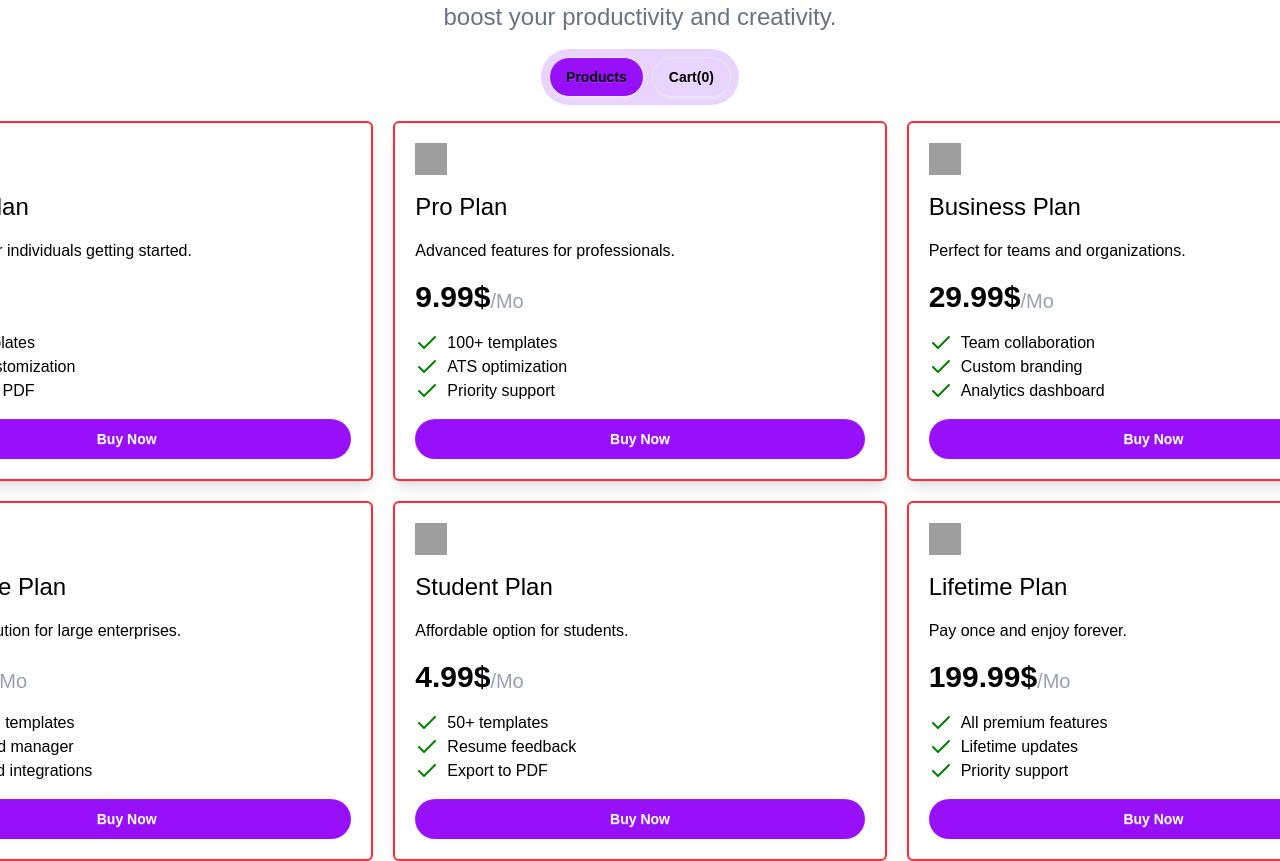
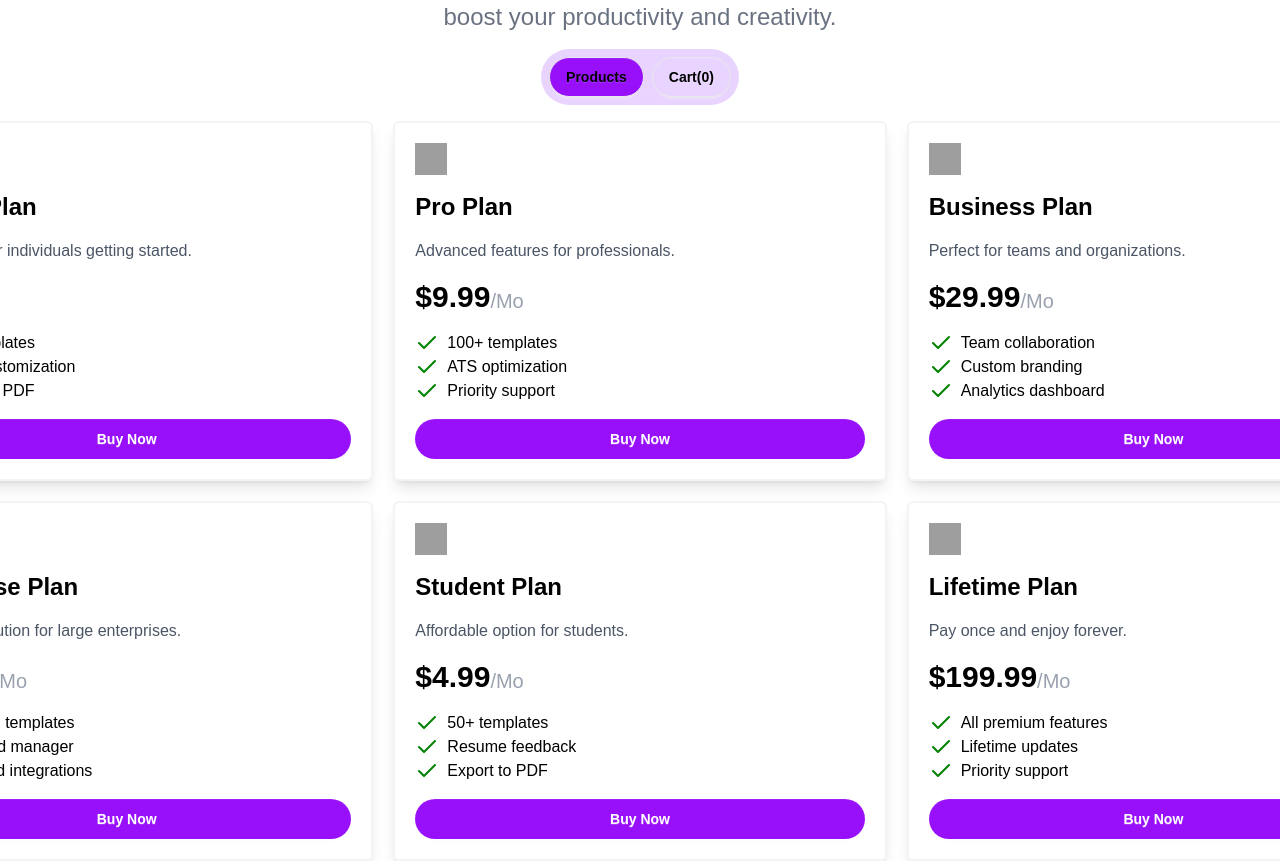
Before and after one commit to zunaed0314/B13-A06, a React (Vite) app: page / in a window 1280 px wide. Shown: the part 1362-2223 px from the top of the page. Built offline with nearby package versions, Linux system fonts and the light colour scheme; grey boxes are pictures that could not be loaded.

Commit message:
remove works perfectly

```diff
--- a/src/App.jsx
+++ b/src/App.jsx
@@ -39,6 +39,7 @@ function App() {
       removeFromCart={removeFromCart}
       dataPromise={dataPromise}
       getCard={getCard}
+      cartItems = {card}
       />
     </div>
   )
--- a/src/Components/Buycards/BuyCards.jsx
+++ b/src/Components/Buycards/BuyCards.jsx
@@ -2,7 +2,7 @@ import React, { use, useState } from 'react';
 import Cards from './Cards';
 import Cart from './Cart';
 
-const BuyCards = ({ addCard, removeFromCart, dataPromise, getCard }) => {
+const BuyCards = ({ addCard, removeFromCart, dataPromise, getCard, cartItems }) => {
     const [cardCount, setcardCount] = useState(0);
     const [showProducts, setShowProducts] = useState(true);
     const [allCards, setAllCards] = useState([]);
@@ -51,7 +51,8 @@ const BuyCards = ({ addCard, removeFromCart, dataPromise, getCard }) => {
                             product={product}
                             addCard={addCard}
                             removeFromCart={removeFromCart}
-                            updateCardCount={updateCardCount} />
+                            updateCardCount={updateCardCount}
+                            cartItems={cartItems} />
                     ))}
                 </div>
 
--- a/src/Components/Buycards/Cards.jsx
+++ b/src/Components/Buycards/Cards.jsx
@@ -1,41 +1,51 @@
 import { Check } from 'lucide-react';
 import React, { useState } from 'react';
 
-const Cards = ({ product, addCard, removeFromCart, updateCardCount }) => {
+const Cards = ({ product, addCard, removeFromCart, updateCardCount, cartItems }) => {
+    const isProductInCart = cartItems.some(item => item.id === product.id);
+    const [buy, setBuy] = useState(isProductInCart);
 
-    const [buy, setBuy] = useState(false);
+
+    if (isProductInCart !== buy) {
+        setBuy(isProductInCart);
+    }
 
     const handleBuy = (status) => {
-        setBuy(status);
-        if(status){
+        if (status) {
             addCard(product);
             updateCardCount(prevCount => prevCount + 1);
-        }
-        else{
+            setBuy(true);
+        } else {
+            removeFromCart(product.id);
             updateCardCount(prevCount => prevCount - 1);
-            removeFromCart(product.id);
+            setBuy(false);
         }
     }
 
     const features = product.features;
+
     return (
-        <div className='flex flex-col gap-4 p-5 rounded-md shadow-lg border-2 border-red-500 bg-white'>
-            <img src={product.icon} alt={product.name} className='w-8 h-8'></img>
-            <p className='text-2xl text-black'>{product.name}</p>
-            <p className='text-black'>{product.description}</p>
-            <p className='text-3xl text-black font-bold flex'>{product.price}$ <span className='text-gray-400 text-xl flex items-end font-normal'>/Mo</span></p>
+        <div className='flex flex-col gap-4 p-5 rounded-md shadow-lg border-2 border-gray-100 bg-white'>
+            <img src={product.icon} alt={product.name} className='w-8 h-8' />
+            <p className='text-2xl text-black font-bold'>{product.name}</p>
+            <p className='text-gray-600'>{product.description}</p>
+            <p className='text-3xl text-black font-bold flex'>
+                ${product.price}
+                <span className='text-gray-400 text-xl flex items-end font-normal'>/Mo</span>
+            </p>
             <ul>
-                {
-                    features.map((feature,index) => <li className='flex text-black' key={index}><Check color='green' className='mr-2'/> {feature}</li>)
-                }
+                {features.map((feature, index) => (
+                    <li className='flex text-black' key={index}>
+                        <Check color='green' className='mr-2' /> {feature}
+                    </li>
+                ))}
             </ul>
-            <button className={`btn rounded-full text-white duration-300 ${buy ? 'bg-green-400' : 'bg-purple-600'} border-none`}
-                onClick={() => {handleBuy(!buy)}}>
-                {
-                    buy ? <><Check /> Added to Cart</> : 'Buy Now'
-                }
+            <button
+                className={`btn rounded-full text-white duration-300 ${buy ? 'bg-green-400' : 'bg-purple-600'} border-none cursor-pointer`}
+                onClick={() => handleBuy(!buy)}
+            >
+                {buy ? <><Check /> Added to Cart</> : 'Buy Now'}
             </button>
-
         </div>
     );
 };
--- a/src/Components/Hero/Hero.jsx
+++ b/src/Components/Hero/Hero.jsx
@@ -1,7 +1,7 @@
 import { Play } from 'lucide-react';
 import React from 'react';
 import { ToastContainer, toast } from 'react-toastify';
-import 'react-toastify/dist/ReactToastify.css'; // Add this import
+import 'react-toastify/dist/ReactToastify.css';
 
 const Hero = () => {
 
@@ -37,7 +37,7 @@ const Hero = () => {
                 <ToastContainer
                     progressStyle={{
                         background: "#22c55e",
-                        backgroundImage: "none"  // This removes the rainbow gradient
+                        backgroundImage: "none"
                     }}
                 />
             </div>
```
